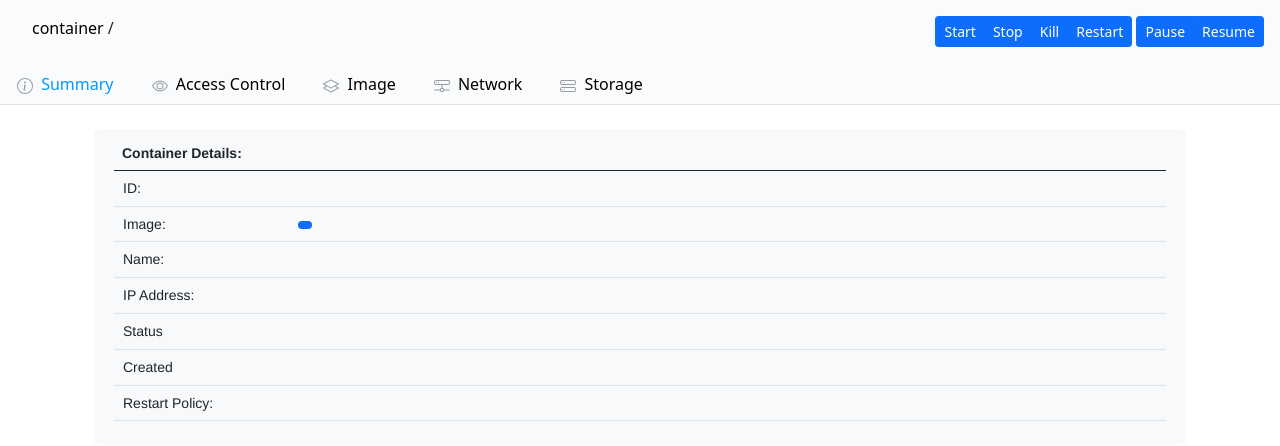
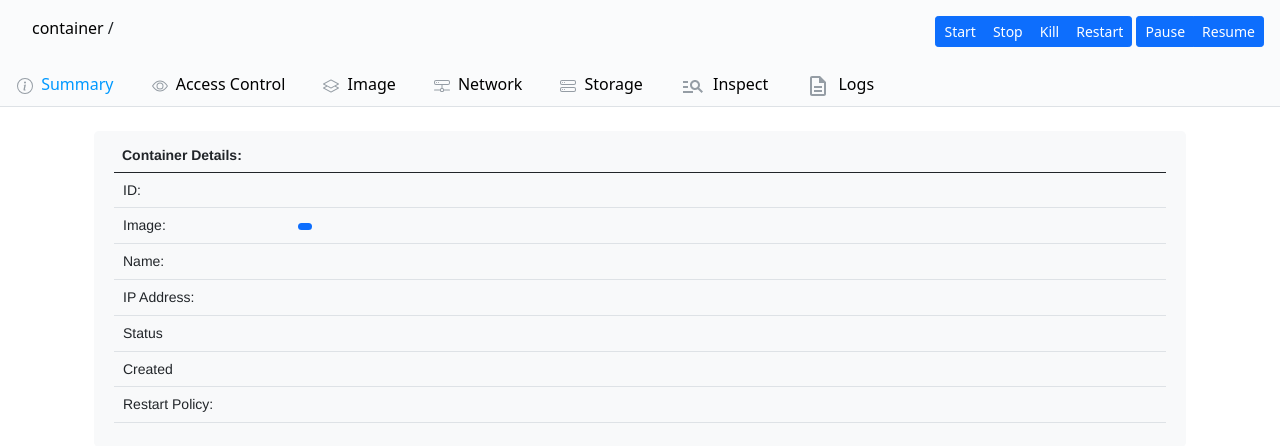
Before and after one commit to sxddhxrthx/sailorman, a Flask app: template templates/container.html in a window 1280 px wide. Shown: the part 56-502 px from the top of the page. Run offline with Flask 2, Linux system fonts and the light colour scheme; the template is opened without the code that fills it, so the values that code supplies are empty; parts of the project's set-up code (start-up, migrations or seed data) failed here and were passed over.

Commit message:
enabled logs for container

```diff
--- a/templates/container.html
+++ b/templates/container.html
@@ -10,7 +10,9 @@
    <a href="{{url_for('index')}}"> container </a>
    /
    <a href="{{url_for('container_details', container=container)}}">{{container.name}}</a>
+
 {% endblock %}
+
 
 {% block container_action %}
 
@@ -29,13 +31,13 @@
 
 {% endblock %}
 
+
 {% block entity_content %}
 
    <div class="container p-4">
-
       <div class="p-2 mb-3 bg-light rounded-3">
          <div class="container-fluid">
-            <table class="table  table-hover ">
+            <table class="table table-hover ">
                <thead>
                   <tr class="d-flex">
                      <th scope="col" class="col-lg-12" colspan="2" style="text-align: left;">Container Details:</th>
@@ -90,8 +92,18 @@
 
    </div>
 
+{% endblock %}
 
+{% block container_logs %}
 
+   <div class="container">
 
+      {% for log in container.logs() %}
+         {{ log }}
+      {% endfor %}
+
+      {{container.logs()}}
+
+   </div>
 
 {% endblock %}
--- a/templates/details_base.html
+++ b/templates/details_base.html
@@ -71,6 +71,14 @@
                <img src="../static/img/hdd-stack.svg" class="nav-icon"/>
                <span class="px-1">Storage</span>
          </a>
+         <a class="nav-link" type="button" id="inspect-tab" data-bs-toggle="tab" data-bs-target="#nav-inspect" role="tab" aria-controls="nav-inspect" aria-selected="false">
+            <img src="../static/img/manage_search.svg" class="nav-icon"/>
+            <span class="px-1">Inspect</span>
+         </a>
+         <a class="nav-link" type="button" id="logs-tab" data-bs-toggle="tab" data-bs-target="#nav-logs" role="tab" aria-controls="nav-logs" aria-selected="false">
+            <img src="../static/img/description.svg" class="nav-icon"/>
+            <span class="px-1">Logs</span>
+         </a>
       </div>
    </nav>
 </div>
@@ -100,6 +108,18 @@
       <h4>storage</h4>
    </div>
 
+   <div class="tab-pane fade show" id="nav-inspect" role="tabpanel" aria-labelledby="inspect-tab">
+      <h4>inspect</h4>
+   </div>
+
+   <div class="tab-pane fade show" id="nav-logs" role="tabpanel" aria-labelledby="logs-tab">
+
+         {% block container_logs %}
+         <!-- container logs goes here -->
+         {% endblock %}
+
+   </div>
+
 </div>
 
 
```
Lines whose indentation alone changed are shown as unchanged.
